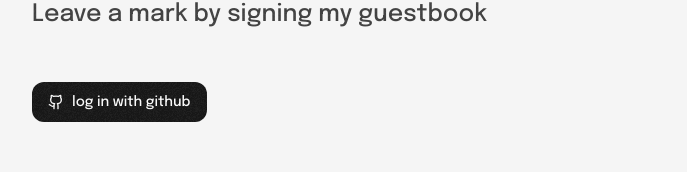
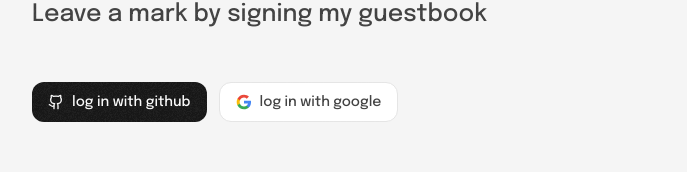
Before and after one commit to charles5991/charlesDev, a Next.js app: page /guestbook in a window 1280 px wide. Shown: the part 197-369 px from the top of the page, without its empty margins (296-983 px from the left). Built offline with nearby package versions, Linux system fonts and the light colour scheme; no server answers; the database is empty; what @next/env would draw is missing.

Commit message:
add google login

```diff
--- a/app/auth.ts
+++ b/app/auth.ts
@@ -1,5 +1,6 @@
 import NextAuth from "next-auth"
 import GitHub from "next-auth/providers/github"
+import Google from "next-auth/providers/google"
 
 export const {
    handlers: { GET, POST },
@@ -10,5 +11,5 @@ export const {
    if (req) {
       console.log(req)
    }
-   return { providers: [GitHub] }
+   return { providers: [GitHub, Google] }
 })
--- a/app/env.ts
+++ b/app/env.ts
@@ -13,6 +13,8 @@ export const env = createEnv({
       RESEND_API_KEY: z.string(),
       NEXTAUTH_URL: z.string(),
       NEXTAUTH_SECRET: z.string(),
+      AUTH_GOOGLE_ID: z.string().optional(),
+      AUTH_GOOGLE_SECRET: z.string().optional(),
    },
    experimental__runtimeEnv: {
       GITHUB_TOKEN: process.env.GITHUB_TOKEN,
@@ -25,6 +27,8 @@ export const env = createEnv({
       RESEND_API_KEY: process.env.RESEND_API_KEY,
       NEXTAUTH_URL: process.env.NEXTAUTH_URL,
       NEXTAUTH_SECRET: process.env.NEXTAUTH_SECRET,
+      AUTH_GOOGLE_ID: process.env.AUTH_GOOGLE_ID,
+      AUTH_GOOGLE_SECRET: process.env.AUTH_GOOGLE_SECRET,
    } as Record<string, string | undefined>,
    skipValidation: !!process.env.SKIP_ENV_VALIDATION || process.env.NODE_ENV === "development",
 })
--- a/app/guestbook/components/buttons.tsx
+++ b/app/guestbook/components/buttons.tsx
@@ -2,15 +2,21 @@
 
 import { Button } from "@/components/ui/button"
 import { Github } from "lucide-react"
+import { Google } from "@/components/icons/google"
 import { signIn, signOut } from "next-auth/react"
 import { useLocale } from "@/contexts/locale-context"
 
 export function SignIn() {
    const { t } = useLocale()
    return (
-      <Button onClick={async () => signIn("github")}>
-         <Github className="mr-2 h-4 w-4" /> {t("log in with github", "使用 GitHub 登录")}
-      </Button>
+      <div className="flex flex-col gap-3 sm:flex-row">
+         <Button onClick={async () => signIn("github")}>
+            <Github className="mr-2 h-4 w-4" /> {t("log in with github", "使用 GitHub 登录")}
+         </Button>
+         <Button onClick={async () => signIn("google")} variant="outline">
+            <Google className="mr-2 h-4 w-4" /> {t("log in with google", "使用 Google 登录")}
+         </Button>
+      </div>
    )
 }
 
--- /dev/null
+++ b/components/icons/google.tsx
@@ -0,0 +1,16 @@
+import { SVGProps } from "react"
+
+export function Google(props: SVGProps<SVGSVGElement>) {
+   return (
+      <svg
+         xmlns="http://www.w3.org/2000/svg"
+         viewBox="0 0 24 24"
+         {...props}
+      >
+         <path d="M22.56 12.25c0-.78-.07-1.53-.2-2.25H12v4.26h5.92c-.26 1.37-1.04 2.53-2.21 3.31v2.77h3.57c2.08-1.92 3.28-4.74 3.28-8.09z" fill="#4285F4"/>
+         <path d="M12 23c2.97 0 5.46-.98 7.28-2.66l-3.57-2.77c-.98.66-2.23 1.06-3.71 1.06-2.86 0-5.29-1.93-6.16-4.53H2.18v2.84C3.99 20.53 7.7 23 12 23z" fill="#34A853"/>
+         <path d="M5.84 14.09c-.22-.66-.35-1.36-.35-2.09s.13-1.43.35-2.09V7.06H2.18C1.43 8.55 1 10.22 1 12s.43 3.45 1.18 4.94l3.66-2.85z" fill="#FBBC05"/>
+         <path d="M12 5.38c1.62 0 3.06.56 4.21 1.64l3.15-3.15C17.45 2.09 14.97 1 12 1 7.7 1 3.99 3.47 2.18 7.06l3.66 2.84c.87-2.6 3.3-4.52 6.16-4.52z" fill="#EA4335"/>
+      </svg>
+   )
+}
```
